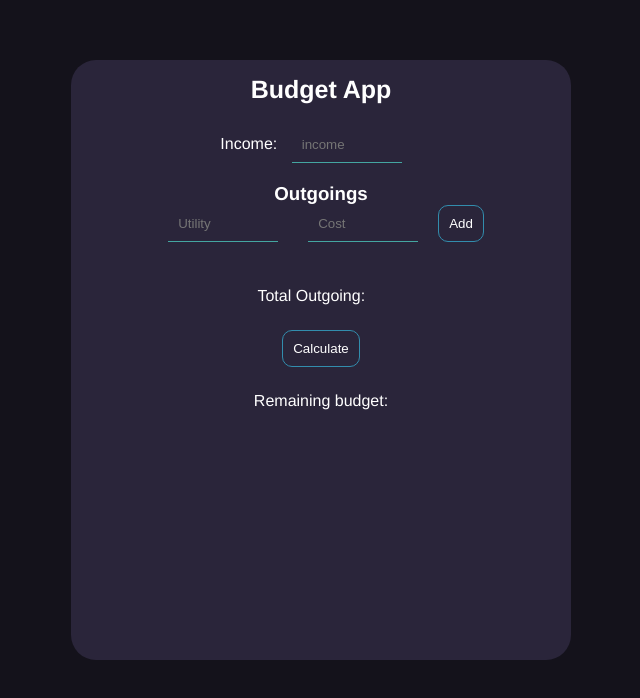
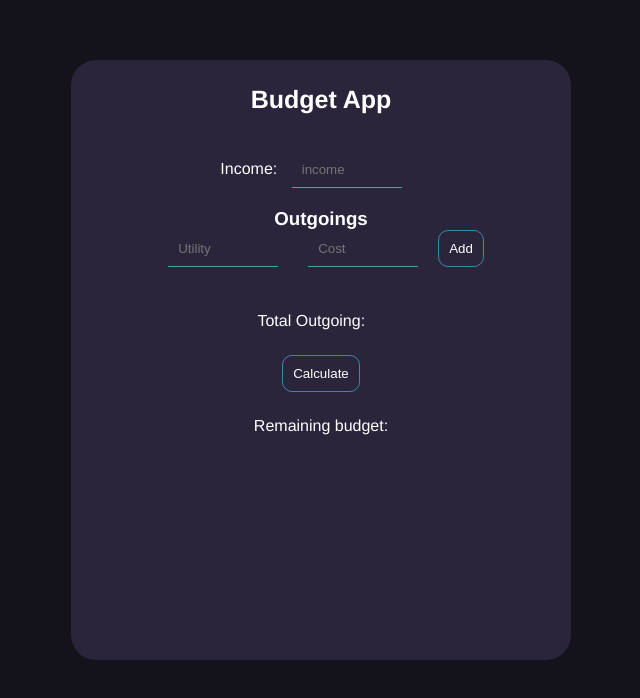
Before and after one commit to MashuMaru/budget-app-vuejs, a Vue app: page / in a window 1280 px wide. Shown: the top 698 px of the page, without its empty margins (319-959 px from the left). Built offline with nearby package versions, Linux system fonts and the light colour scheme.

Commit message:
header css

```diff
--- a/src/components/Header.vue
+++ b/src/components/Header.vue
@@ -20,10 +20,13 @@ export default {
   height: 75px;
   color: white;
   padding: auto;
+  margin-bottom: 25px;
 }
 
 h1 {
-  padding-top: 15px;
+  padding-top: 25px;
+  /* margin-bottom: 15px; */
   font-size: 25px;
 }
+
 </style>
```
